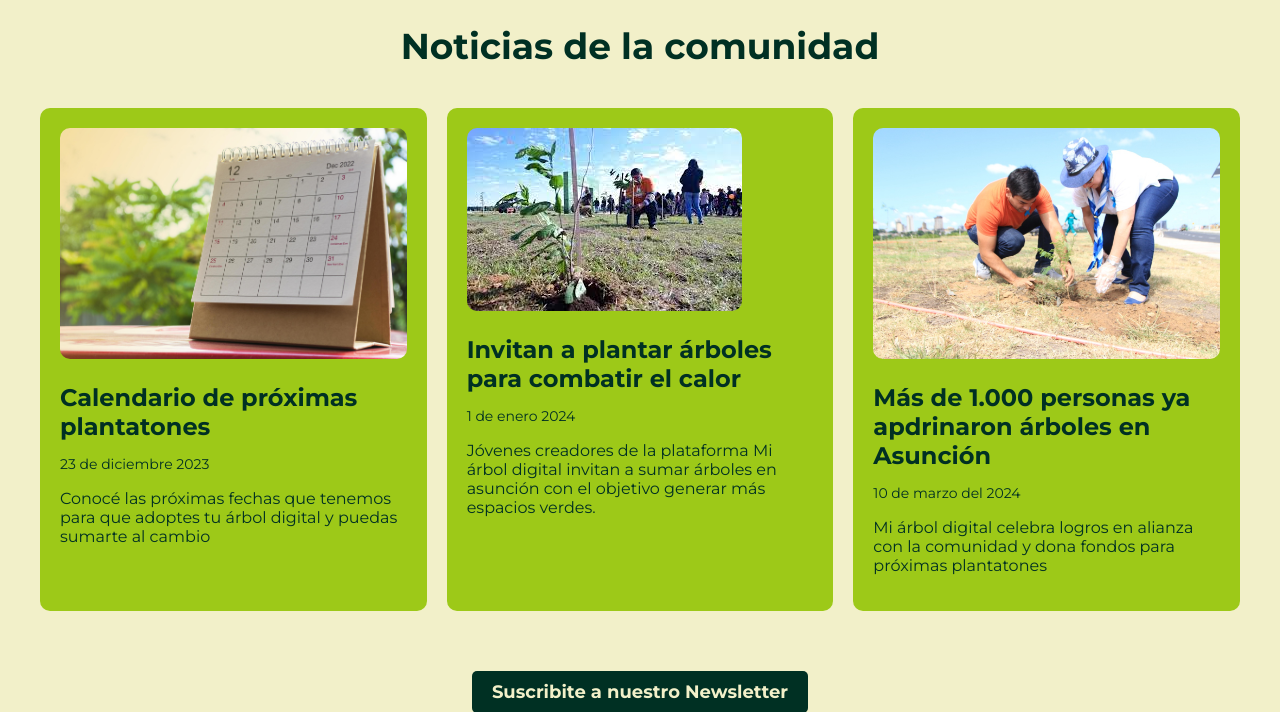
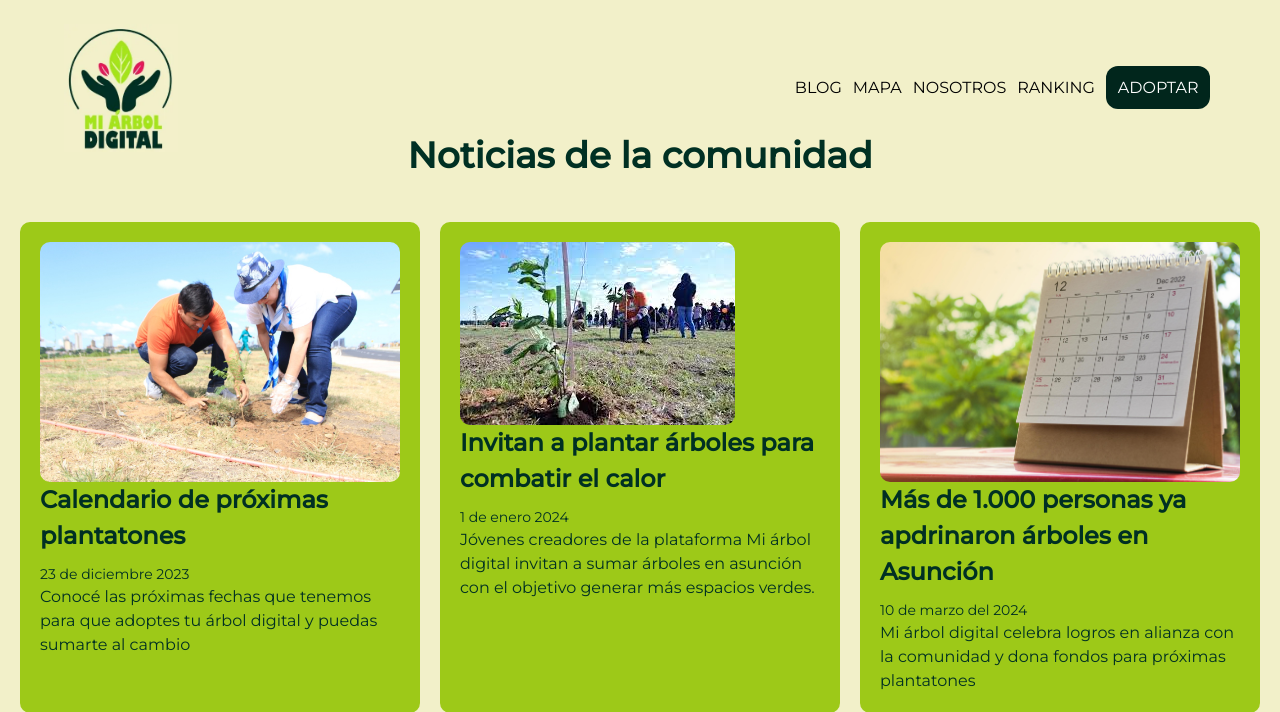
Before and after one commit to strariax/Proyecto_Muggle, a Flask app: template templates/blog.html in a window 1280 px wide. Shown: the top 712 px of the page. Run offline with Flask 3, Linux system fonts and the light colour scheme; the template is opened without the code that fills it, so the values that code supplies are empty; some libraries are stand-ins or nearby versions.

Commit message:
Update blog.html
links para retornar

```diff
--- a/templates/blog.html
+++ b/templates/blog.html
@@ -3,8 +3,11 @@
 <head>
     <meta charset="UTF-8">
     <meta name="viewport" content="width=device-width, initial-scale=1.0">
+    <script src="https://cdn.tailwindcss.com"></script>
+    <link href="https://fonts.googleapis.com/css2?family=Roboto:ital,wght@1,900&display=swap" rel="stylesheet">
+    <link href="https://fonts.googleapis.com/css2?family=Montserrat:wght@400;500&display=swap" rel="stylesheet">
     <title>Noticias de la Comunidad</title>
-    <link rel="stylesheet" href="https://fonts.googleapis.com/css?family=Montserrat:400,700&display=swap">
+    <!-- <link rel="stylesheet" href="https://fonts.googleapis.com/css?family=Montserrat:400,700&display=swap"> -->
     <style>
         body {
             font-family: 'Montserrat', sans-serif;
@@ -67,11 +70,25 @@
     </style>
 </head>
 <body>
+    <header class="bg-[#F2F0C9] text-black h-32 pt-6">
+        <nav class="flex justify-between items-center">
+            <div>
+                <a href="/"><img class="h-32 ml-16" src="../static/logo.webp" alt="Logo"></a>
+            </div>
+            <ul class="flex justify-around font-['Montserrat'] justify-end uppercase w-1/3 mr-16">
+                <li class="text-black hover:text-[#F21B6A]"><a href="/blog">Blog</a></li>
+                <li class="text-black hover:text-[#F21B6A]"><a href="/mapa">Mapa</a></li>
+                <li class="text-black hover:text-[#F21B6A]"><a href="/nosotros">Nosotros</a></li>
+                <li class="text-black hover:text-[#F21B6A]"><a href="/ranking">Ranking</a></li>
+                <li><a class="bg-[#01261C] hover:bg-[#F21B6A] h-10 w-40 rounded-xl text-white p-3" href="/adoptar">Adoptar</a></li>
+            </ul>
+        </nav>
+    </header>
     <h1 class="page-title">Noticias de la comunidad</h1>
     <div class="container">
         <!-- Blog Post 1 -->
         <div class="blog-post">
-            <img src="static/plantaton3.jpeg" alt="Blog Post 1">
+            <img src="../static/plantaton1.jpeg" alt="Blog Post 1">
             <h2 class="blog-post-title"> Calendario de próximas plantatones</h2>
             <p class="blog-post-date">23 de diciembre 2023</p>
             <p class="blog-post-content">Conocé las próximas fechas que tenemos para que adoptes tu árbol digital y puedas sumarte al cambio</p>
@@ -79,7 +96,7 @@
 
         <!-- Blog Post 2 -->
         <div class="blog-post">
-            <img src="static/plantaton2.jpeg" alt="Blog Post 2">
+            <img src="../static/plantaton2.jpeg" alt="Blog Post 2">
             <h2 class="blog-post-title">Invitan a plantar árboles para combatir el calor</h2>
             <p class="blog-post-date">1 de enero 2024</p>
             <p class="blog-post-content">Jóvenes creadores de la plataforma Mi árbol digital invitan a sumar árboles en asunción con el objetivo generar más espacios verdes.</p>
@@ -87,7 +104,7 @@
 
         <!-- Blog Post 3 -->
         <div class="blog-post">
-            <img src="static/plantaton1.jpeg" alt="Blog Post 3">
+            <img src="../static/plantaton3.jpeg" alt="Blog Post 3">
             <h2 class="blog-post-title">Más de 1.000 personas ya apdrinaron árboles en Asunción</h2>
             <p class="blog-post-date">10 de marzo del 2024</p>
             <p class="blog-post-content">Mi árbol digital celebra logros en alianza con la comunidad y dona fondos para próximas plantatones</p>
```
